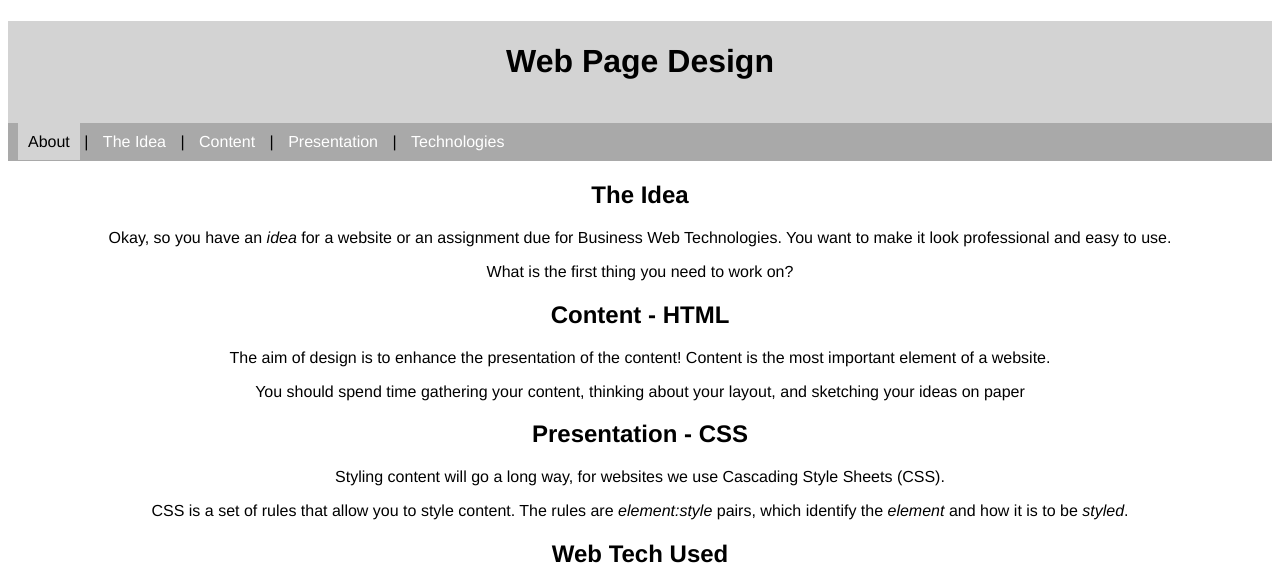
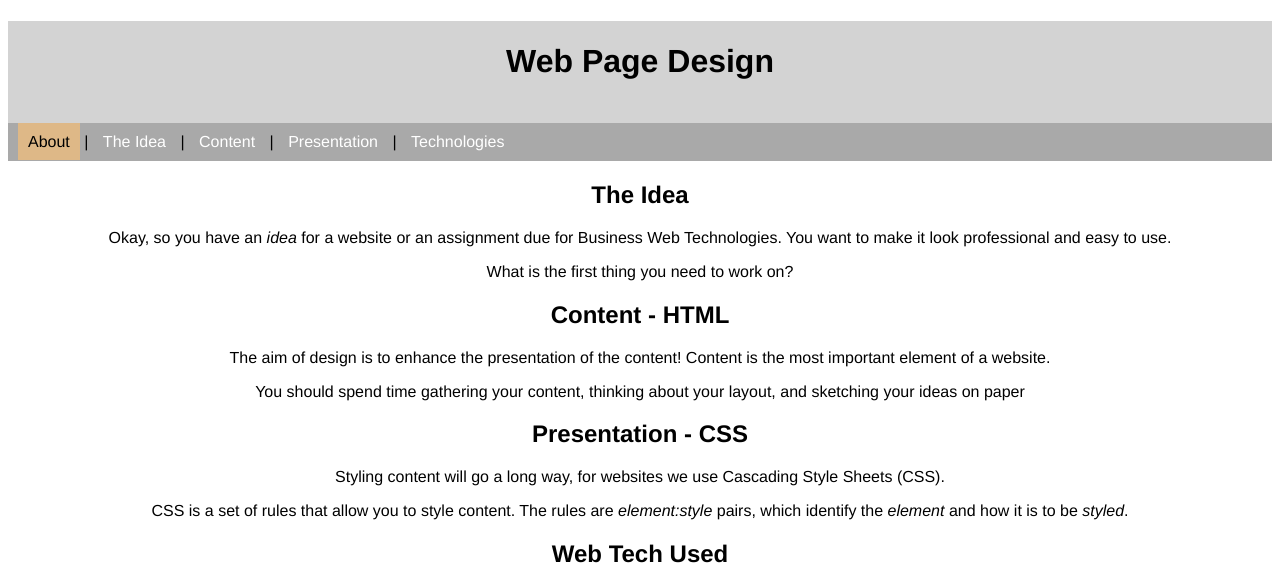
Before and after one commit to danicaclarize/isys3004, a plain HTML site: page index.html in a window 1280 px wide. In both pictures the pointer is over the link "About". Shown: the top 585 px of the page. Drawn offline with Linux system fonts and the light colour scheme.

Commit message:
changed the hover colour to burlywood

```diff
--- a/index.html
+++ b/index.html
@@ -36,7 +36,7 @@
     }
 
     nav a:hover {
-      background-color: lightgray;
+      background-color: burlywood;
       color: black
     }
 
```
